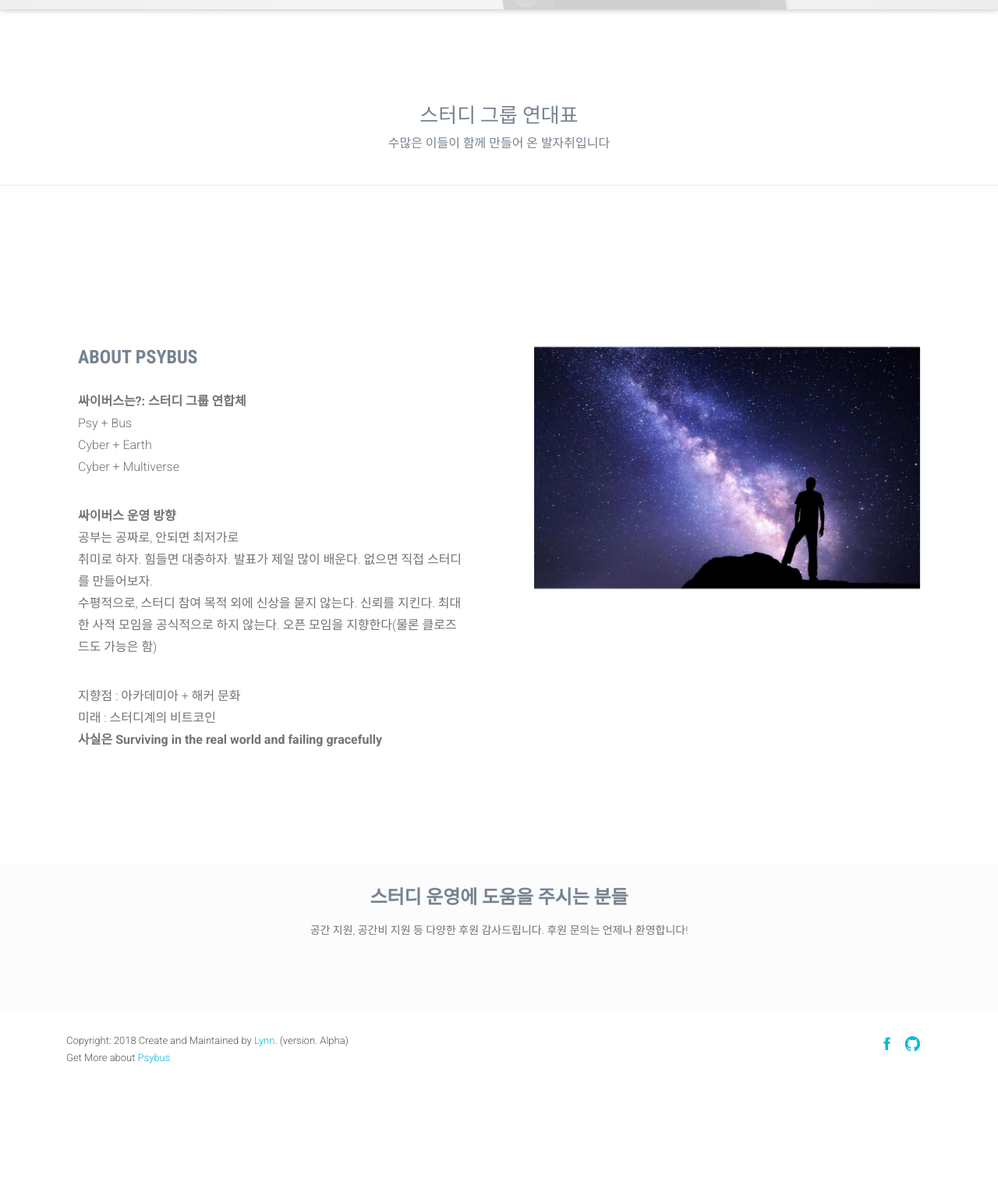
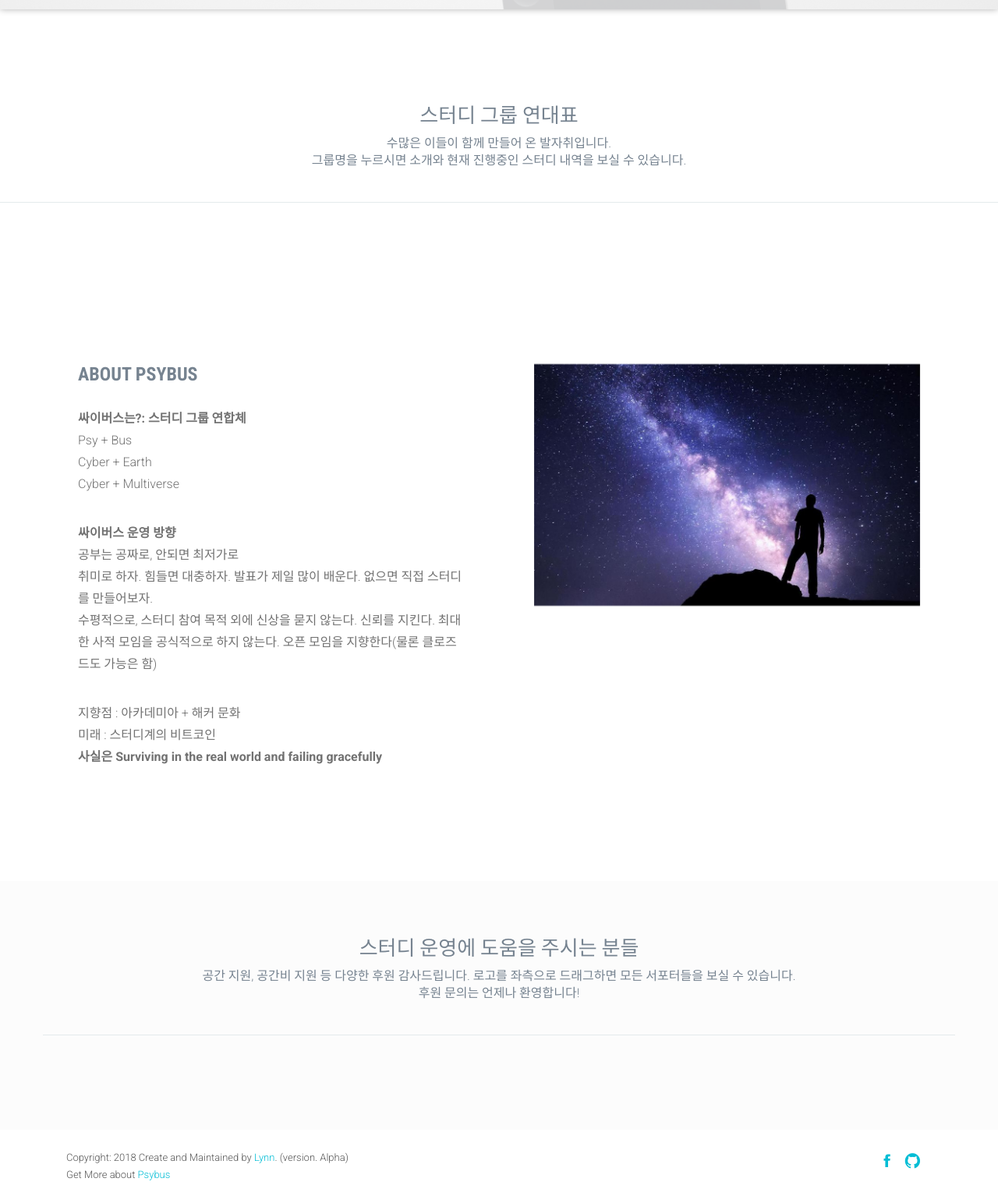
Before and after one commit to lynn-hong/psybus, a Django app: template chronology/templates/chronology/index.html in a window 1280 px wide. Shown: the part 748-2291 px from the top of the page at 78% size. Before the commit the page ends 2112 px from the top, so only its background shows below. Run offline with Django 3.2, Linux system fonts and the light colour scheme; the template is opened without the code that fills it, so the values that code supplies are empty; some libraries are stand-ins or nearby versions; some web fonts are replaced.

Commit message:
일부 디자인 변경, 메인 페이지의 일부 문구 변경(#1)

```diff
--- a/chronology/static/css/style.css
+++ b/chronology/static/css/style.css
@@ -2,6 +2,7 @@
 @import url(http://fonts.googleapis.com/css?family=Roboto+Condensed:400,300,700);
 @import url(http://fonts.googleapis.com/css?family=Glegoo);
 @import url(http://fonts.googleapis.com/earlyaccess/nanumgothic.css);
+
 body {
   font-family: "Roboto", sans-serif;
 }
--- a/chronology/templates/chronology/index.html
+++ b/chronology/templates/chronology/index.html
@@ -50,7 +50,8 @@
         <div class="row example-centered">
             <div class="col-md-12 example-title">
                 <h2 style="margin-top:80px;">스터디 그룹 연대표</h2>
-                <p>수많은 이들이 함께 만들어 온 발자취입니다</p>
+                <p style="max-width: 100%;">수많은 이들이 함께 만들어 온 발자취입니다.</p>
+                <p style="max-width: 100%";>그룹명을 누르시면 소개와 현재 진행중인 스터디 내역을 보실 수 있습니다.</p>
             </div>
             <div class="col-xs-10 col-xs-offset-1 col-sm-8 col-sm-offset-2">
                 <ul class="timeline timeline-centered">
@@ -137,13 +138,21 @@
 <section id="clients" class="works">
     <div class="container">
         <div class="row">
+            <div class="col-md-12 example-title">
+                <h2 class="text-center wow fadeInUp animated" data-wow-duration="500ms" data-wow-delay=".3s">
+                    스터디 운영에 도움을 주시는 분들</h2>
+                    <p class="text-center wow fadeInUp animated" data-wow-duration="500ms" data-wow-delay=".6s"
+                       style="max-width:100%;">
+                    공간 지원, 공간비 지원 등 다양한 후원 감사드립니다. 로고를 좌측으로 드래그하면 모든 서포터들을 보실 수 있습니다.
+                    </p>
+                    <p class="text-center wow fadeInUp animated" data-wow-duration="500ms" data-wow-delay=".5s"
+                       style="max-width:100%;">
+                    후원 문의는 언제나 환영합니다!
+                    </p>
+            </div>
+        </div>
             <div class="col-md-12">
-                <h2 class="subtitle text-center wow fadeInUp animated" data-wow-duration="500ms" data-wow-delay=".3s">
-                    스터디 운영에 도움을 주시는 분들</h2>
-                    <p class="subtitle-des text-center wow fadeInUp animated" data-wow-duration="500ms" data-wow-delay=".5s">
-                    공간 지원, 공간비 지원 등 다양한 후원 감사드립니다. 후원 문의는 언제나 환영합니다!
-                    </p>
-                <div id="clients-logo" class="owl-carousel">
+                <div id="clients-logo" class="owl-carousel wow fadeInUp animated" data-wow-duration="500ms" data-wow-delay=".9s">
                     {% for supporter in supporters %}
                     <div>
                         {% with supporter.logo as image_static %}
@@ -156,7 +165,6 @@
                     {% endfor %}
                 </div>
             </div>
-        </div>
     </div>
 </section>
 </div>
```
Also changed, not shown: 1 other file.
